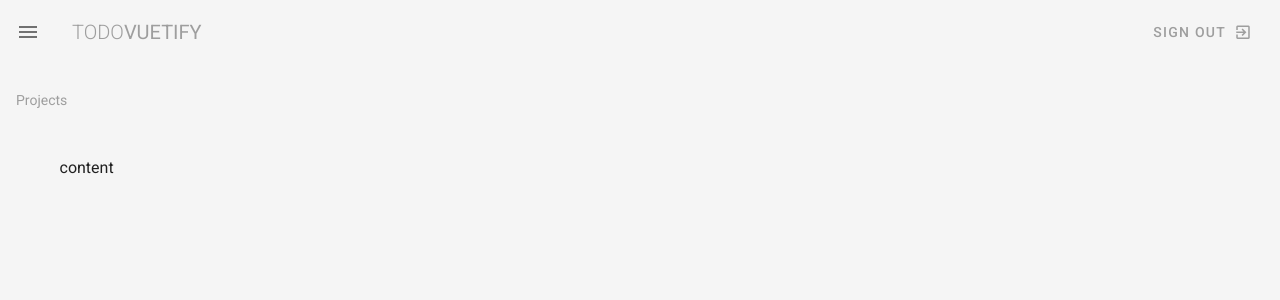
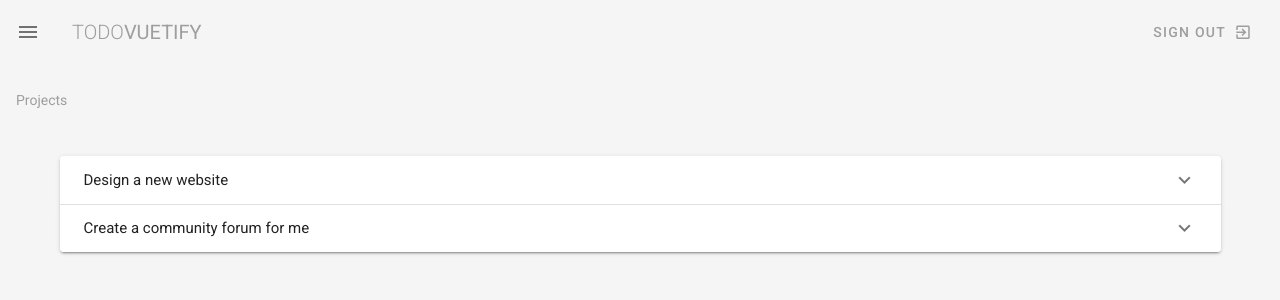
Before and after one commit to Katherine-dev/todo-vuetify, a Vue app: page /projects in a window 1280 px wide. Shown: the top 300 px of the page. Built offline with nearby package versions, Linux system fonts and the light colour scheme.

Commit message:
filled projects page

```diff
--- a/src/views/Projects.vue
+++ b/src/views/Projects.vue
@@ -1,19 +1,52 @@
 <template>
  <div class="projects" style="height:100%">
+
     <v-subheader class="grey--text">Projects</v-subheader>
+
       <v-container fill-height class="my-5" style="align-items: flex-start">
-        content
+        <v-expansion-panels accordion>
+          <v-expansion-panel v-for="project in myProjects()" :key="project.title">
+            <v-expansion-panel-header>
+              {{project.title}}
+            </v-expansion-panel-header>
+              <v-expansion-panel-content>
+               <div class="font-weight-bold grey--text">
+                 due by {{project.due}}
+               </div>
+              <div>
+                {{project.content}}
+              </div>
+              </v-expansion-panel-content>
+          </v-expansion-panel>
+        </v-expansion-panels>
       </v-container>
   </div>
 </template>
 
 <script lang="ts">
-import Vue from 'vue'
 
-export default Vue.extend({
-  name: 'Projects',
+import { Component, Vue } from 'vue-property-decorator'
+  interface IProject {
+    title: string,
+    person: string,
+    due: string,
+    status: string,
+    content: string
+  }
+  @Component
+export default class Projects extends Vue {
+      projects: Array<IProject> =[
+        { title: 'Design a new website', person: 'Katherine-dev', due: '1st Jan 2019', status: 'ongoing', content: 'Lorem ipsum dolor sit amet consectetur adipisicing elit. Sunt consequuntur eos eligendi illum minima adipisci deleniti, dicta mollitia enim explicabo fugiat quidem ducimus praesentium voluptates porro molestias non sequi animi!' },
+        { title: 'Code up the homepage', person: 'Nionoku', due: '10th Jan 2019', status: 'complete', content: 'Lorem ipsum dolor sit amet consectetur adipisicing elit. Sunt consequuntur eos eligendi illum minima adipisci deleniti, dicta mollitia enim explicabo fugiat quidem ducimus praesentium voluptates porro molestias non sequi animi!' },
+        { title: 'Design video thumbnails', person: 'Ryu', due: '20th Dec 2018', status: 'complete', content: 'Lorem ipsum dolor sit amet consectetur adipisicing elit. Sunt consequuntur eos eligendi illum minima adipisci deleniti, dicta mollitia enim explicabo fugiat quidem ducimus praesentium voluptates porro molestias non sequi animi!' },
+        { title: 'Create a community forum', person: 'Gouken', due: '20th Oct 2018', status: 'overdue', content: 'Lorem ipsum dolor sit amet consectetur adipisicing elit. Sunt consequuntur eos eligendi illum minima adipisci deleniti, dicta mollitia enim explicabo fugiat quidem ducimus praesentium voluptates porro molestias non sequi animi!' },
+        { title: 'Create a community forum for me', person: 'Katherine-dev', due: '20th Oct 2018', status: 'overdue', content: 'Lorem ipsum dolor sit amet consectetur adipisicing elit. Sunt consequuntur eos eligendi illum minima adipisci deleniti, dicta mollitia enim explicabo fugiat quidem ducimus praesentium voluptates porro molestias non sequi animi!' }
+      ]
 
-  components: {
-  }
-})
+      myProjects () {
+        return this.projects.filter(project => {
+          return project.person === 'Katherine-dev'
+        })
+      }
+}
 </script>
```
